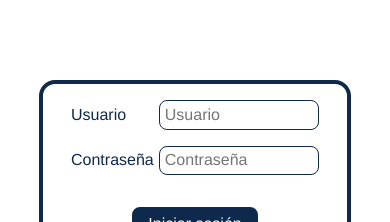
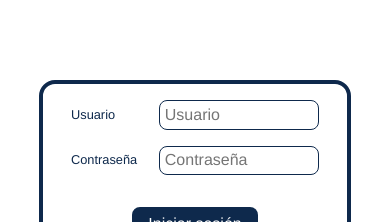
Before and after one commit to Romar476/app-inmob, a React (Vite) app: page /paneldeadministracion in a window 390 px wide. Shown: the top 222 px of the page. Built offline with nearby package versions, Linux system fonts and the light colour scheme; no server answers.

Commit message:
Update Login.css

```diff
--- a/src/pages/Login/Login.css
+++ b/src/pages/Login/Login.css
@@ -46,4 +46,7 @@
     .Login-fieldset{
         gap: .5rem;
     }
+    .Login-label{
+        font-size: .8rem;
+    }
 }
```
